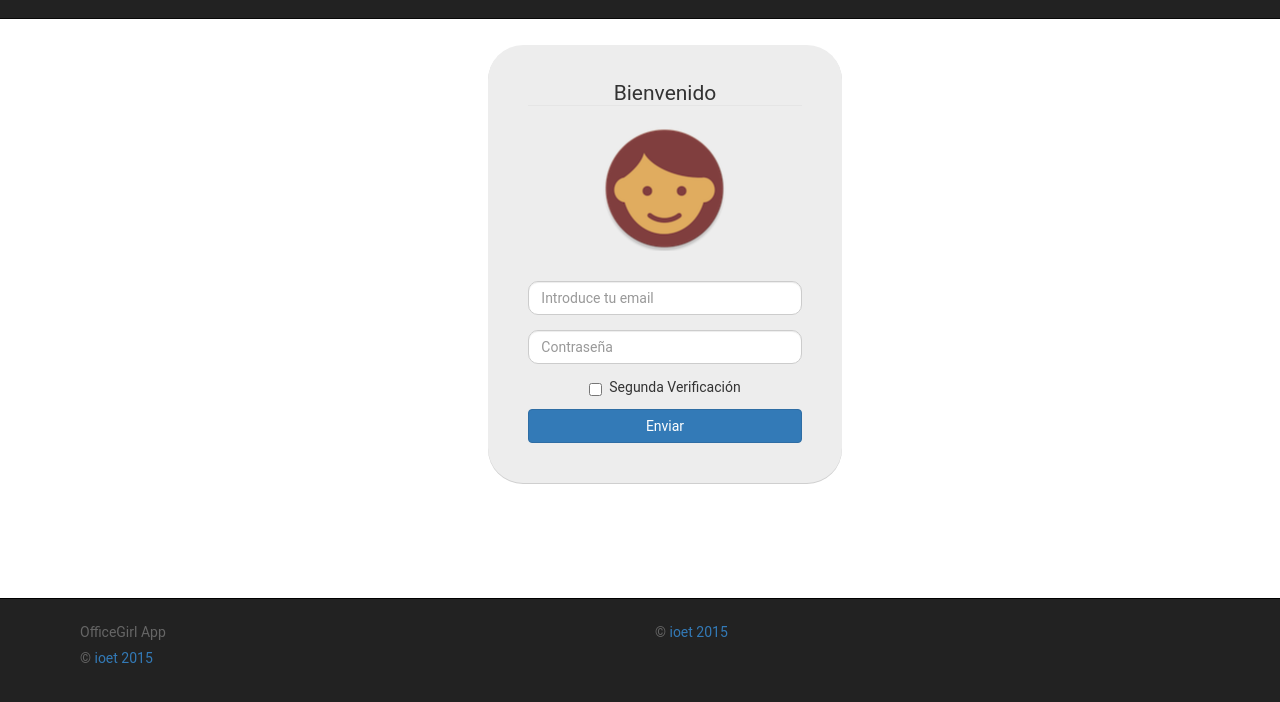
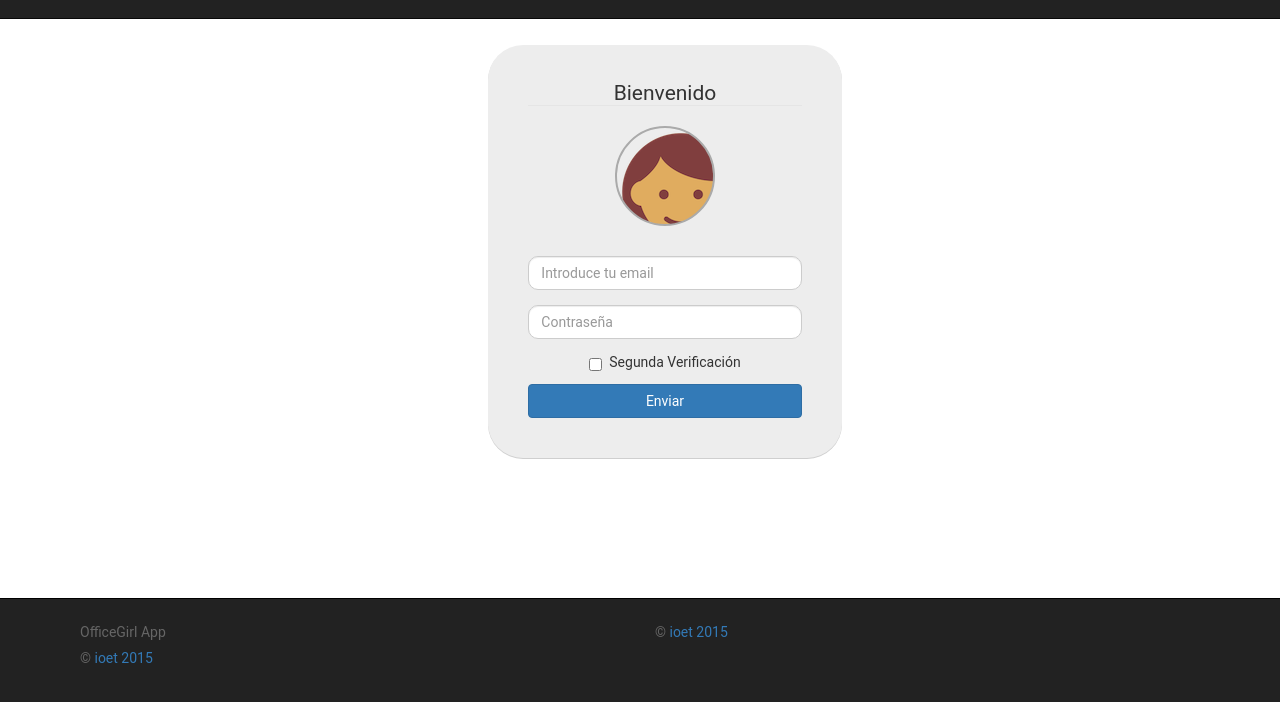
Before and after one commit to ioet/git-trainning, a plain HTML site: page officegirl-app/static_view/login.html in a window 1280 px wide. Shown: the part 82-784 px from the top of the page. Drawn offline with Linux system fonts and the light colour scheme.

Commit message:
ultimos cambios

```diff
--- a/officegirl-app/static_view/css/styles.css
+++ b/officegirl-app/static_view/css/styles.css
@@ -10,11 +10,12 @@ body {
 
 }
 .avatar{
-    width: 125px;height: 125px;
+    width: 100px;height: 100px;
     margin: 10px auto 30px;
+    border-radius: 100%;
+    border: 2px solid #aaa;
 
-    max-width: 100%;
-    background: url(../img/logo.png) no-repeat scroll center center;
+    background: url(../img/logo.png);
 }
 
 .form-login {
```
